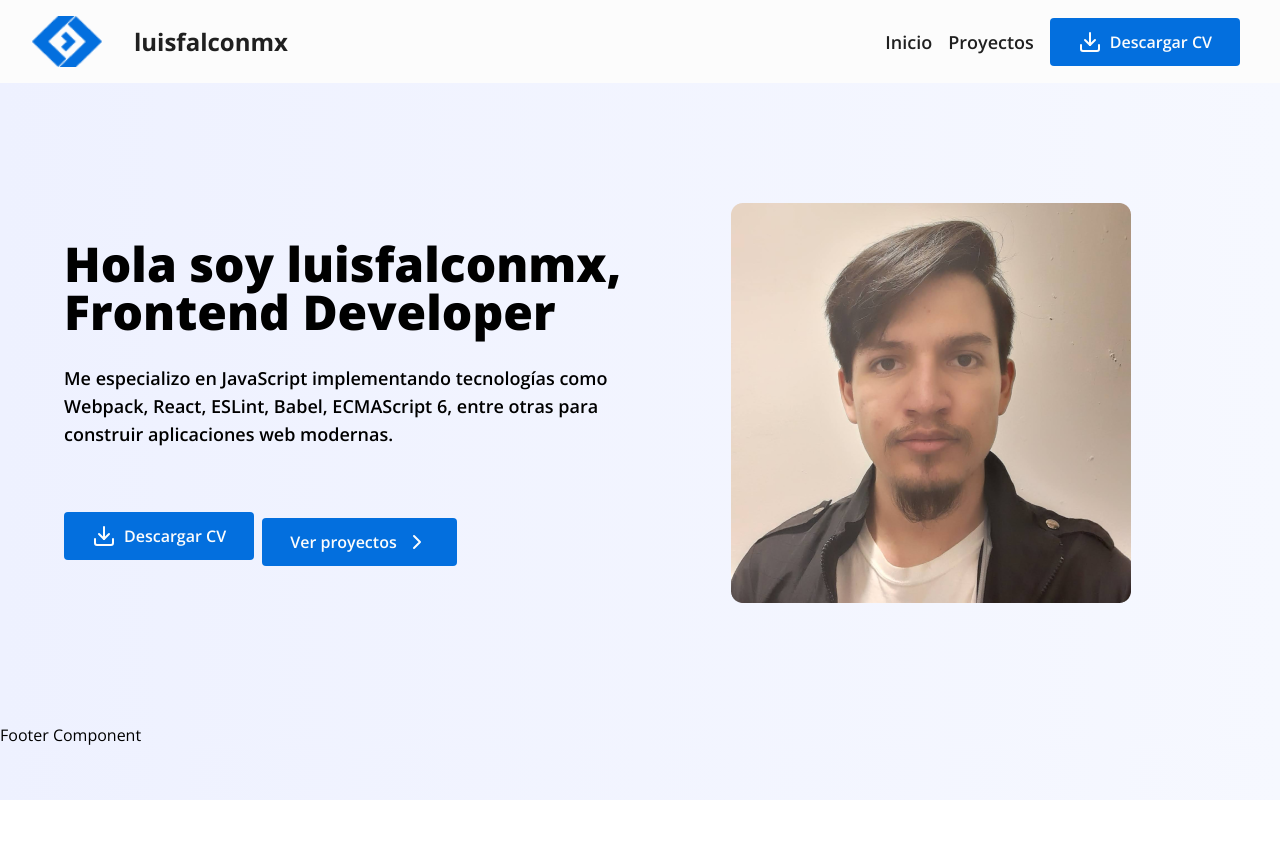
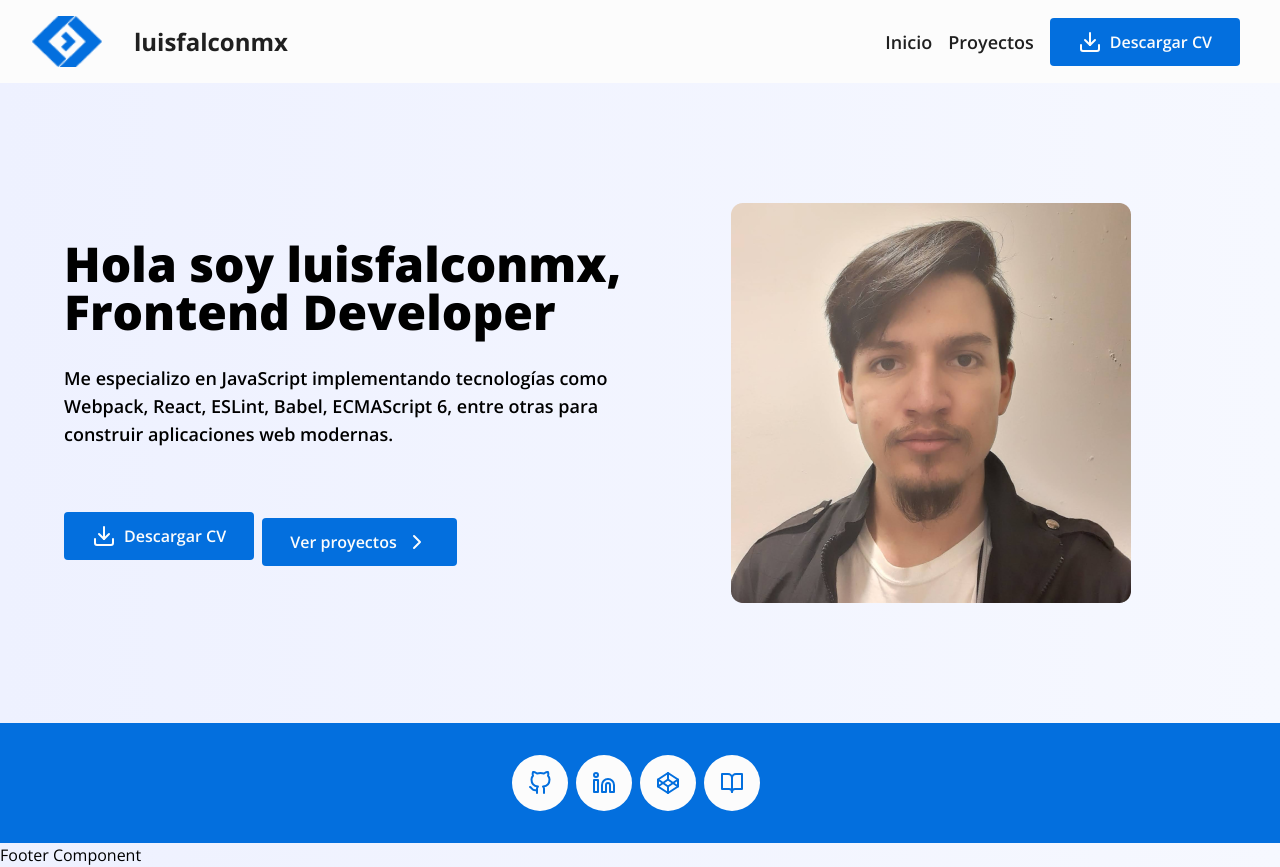
Before and after one commit to LuisFalconMX/portfolio, a React app: page / in a window 1280 px wide. Before the commit the page ends 800 px from the top, so only its background shows below. Built offline with nearby package versions, Linux system fonts and the light colour scheme; a web font is replaced by a local one.

Commit message:
feat: SocialBar component added

```diff
--- a/src/components/Button.jsx
+++ b/src/components/Button.jsx
@@ -4,39 +4,70 @@ import '@styles/components/Button.pcss'
 import { Link } from 'react-router-dom'
 
 const Button = (props) => {
-  const { message, link, size, icon, iconPosition } = props
+  const { message, navigation, link, size, icon, iconPosition, variant, color } = props
   let currentSize = ''
   let currentIconPosition = ''
+  let currentVariant = ''
+  let currentColor = ''
 
   if (size) {
     currentSize = size === 'big' ? 'button--big' : ''
   }
 
-  if (iconPosition) {
+  if (icon) {
     currentIconPosition = iconPosition === 'right' ? 'button__icon--right' : 'button__icon--left'
   }
 
-  if (link) {
+  if (variant) {
+    currentVariant = variant === 'rounded' ? 'button__rounded' : ''
+  }
+
+  if (color) {
+    if (color === 'light') currentColor = 'button--light'
+    if (color === 'dark') currentColor = 'button--dark'
+  }
+
+  if (navigation) {
     return (
-      <Link to={link}>
-        <button className={`button ${currentSize} ${currentIconPosition}`} type="button">
+      <Link to={navigation}>
+        <button
+          className={`button ${currentColor} ${currentVariant} ${currentSize} ${currentIconPosition}`}
+          type="button"
+        >
           {icon && <div className="button__icon">{icon}</div>}
-          {message}
+          {message && <div className="button__message">{message}</div>}
         </button>
       </Link>
     )
   }
 
+  if (link) {
+    return (
+      <a href={link}>
+        <button
+          className={`button ${currentColor} ${currentSize} ${currentIconPosition} ${currentVariant}`}
+          type="button"
+        >
+          {icon && <div className="button__icon">{icon}</div>}
+          {message && <div className="button__message">{message}</div>}
+        </button>
+      </a>
+    )
+  }
+
   return (
-    <button className={`button ${currentSize} ${currentIconPosition}`} type="button">
+    <button
+      className={`button ${currentColor} ${currentSize} ${currentIconPosition} ${currentVariant}`}
+      type="button"
+    >
       {icon && <div className="button__icon">{icon}</div>}
-      {message}
+      {message && <div className="button__message">{message}</div>}
     </button>
   )
 }
 
 Button.propTypes = {
-  message: PropTypes.string.isRequired,
+  message: PropTypes.string,
   link: PropTypes.string,
   size: PropTypes.string,
   icon: PropTypes.shape({ root: PropTypes.string }),
@@ -44,6 +75,7 @@ Button.propTypes = {
 }
 
 Button.defaultProps = {
+  message: '',
   link: '',
   size: '',
   icon: [],
--- a/src/components/Hero.jsx
+++ b/src/components/Hero.jsx
@@ -3,19 +3,14 @@ import PropTypes from 'prop-types'
 import '@styles/components/Hero.pcss'
 
 const Hero = (props) => {
-  const { title, description, firstButton, secondButton, image, imageAlt } = props
+  const { title, description, buttons, image, imageAlt } = props
 
   return (
     <div className="hero">
       <div className="hero__content-left">
         <h1 className="hero__title">{title}</h1>
         <p className="hero__description">{description}</p>
-        {firstButton && (
-          <div className="hero__buttons">
-            {firstButton}
-            {secondButton}
-          </div>
-        )}
+        {buttons && <div className="hero__buttons">{buttons}</div>}
       </div>
       <div className="hero__content-right">
         {image && <img className="hero__image" src={image} alt={imageAlt} />}
@@ -27,16 +22,14 @@ const Hero = (props) => {
 Hero.propTypes = {
   title: PropTypes.string.isRequired,
   description: PropTypes.string,
-  firstButton: PropTypes.shape({ root: PropTypes.string }),
-  secondButton: PropTypes.shape({ root: PropTypes.string }),
+  buttons: PropTypes.arrayOf(PropTypes.object),
   image: PropTypes.shape({ root: PropTypes.string }),
   imageAlt: PropTypes.string
 }
 
 Hero.defaultProps = {
   description: null,
-  firstButton: [],
-  secondButton: [],
+  buttons: [],
   image: '',
   imageAlt: ''
 }
--- /dev/null
+++ b/src/components/SocialBar.jsx
@@ -0,0 +1,10 @@
+import React from 'react'
+import '@styles/components/SocialBar.pcss'
+
+const SocialBar = (props) => {
+  const { icons } = props
+
+  return <div className="social-bar">{icons}</div>
+}
+
+export default SocialBar
--- a/src/containers/Home.jsx
+++ b/src/containers/Home.jsx
@@ -1,24 +1,62 @@
 import React from 'react'
-import { Download, ChevronRight } from 'react-feather'
+import { Download, ChevronRight, GitHub, Linkedin, Codepen, BookOpen } from 'react-feather'
 import Hero from '@components/Hero'
 import Profile from '@images/luisfalconmx-profile.png'
 import Button from '@components/Button'
+import SocialBar from '@components/SocialBar'
+
+const HeroButtons = [
+  <Button key="0" message="Descargar CV" icon={<Download />} />,
+  <Button
+    key="1"
+    navigation="projects"
+    message="Ver proyectos"
+    icon={<ChevronRight />}
+    iconPosition="right"
+  />
+]
+
+const SocialBarIcons = [
+  <Button
+    key="0"
+    color="light"
+    variant="rounded"
+    icon={<GitHub />}
+    link="https://github.com/luisfalconmx"
+  />,
+  <Button
+    key="1"
+    color="light"
+    variant="rounded"
+    icon={<Linkedin />}
+    link="https://www.linkedin.com/in/luisfalconmx"
+  />,
+  <Button
+    key="2"
+    color="light"
+    variant="rounded"
+    icon={<Codepen />}
+    link="https://codepen.io/luisfalconmx"
+  />,
+  <Button
+    key="4"
+    color="light"
+    variant="rounded"
+    icon={<BookOpen />}
+    link="https://blog.luisfalconmx.com/"
+  />
+]
 
 const Home = () => (
-  <Hero
-    title="Hola soy luisfalconmx, Frontend Developer"
-    description="Me especializo en JavaScript implementando tecnologías como Webpack, React, ESLint, Babel, ECMAScript 6, entre otras para construir aplicaciones web modernas."
-    image={Profile}
-    firstButton={<Button message="Descargar CV" icon={<Download />} />}
-    secondButton={
-      <Button
-        link="projects"
-        message="Ver proyectos"
-        icon={<ChevronRight />}
-        iconPosition="right"
-      />
-    }
-  />
+  <>
+    <Hero
+      title="Hola soy luisfalconmx, Frontend Developer"
+      description="Me especializo en JavaScript implementando tecnologías como Webpack, React, ESLint, Babel, ECMAScript 6, entre otras para construir aplicaciones web modernas."
+      image={Profile}
+      buttons={HeroButtons}
+    />
+    <SocialBar icons={SocialBarIcons} />
+  </>
 )
 
 export default Home
--- a/src/styles/components/Button.pcss
+++ b/src/styles/components/Button.pcss
@@ -3,16 +3,32 @@
   @apply py-3 px-4 mr-2 md:px-7 rounded;
   @apply bg-primary text-light;
   @apply text-sm md:text-base font-semibold;
+  &:focus {
+    @apply outline-none;
+  }
 }
 
-.button__icon {
-  @apply mr-2;
+.button--light {
+  @apply bg-light text-primary;
+}
+
+.button--dark {
+  @apply bg-dark text-primary;
+}
+
+.button__icon--left .button__message {
+  @apply ml-2 mr-0;
 }
 
 .button__icon--right {
   @apply flex-row-reverse;
 }
 
-.button__icon--right .button__icon {
-  @apply mr-0 ml-2;
+.button__icon--right .button__message {
+  @apply ml-0 mr-2;
 }
+
+.button__rounded {
+  @apply py-4 px-4;
+  @apply rounded-full;
+}
--- /dev/null
+++ b/src/styles/components/SocialBar.pcss
@@ -0,0 +1,8 @@
+.social-bar {
+  @apply w-full;
+  @apply flex;
+  @apply justify-center;
+  @apply items-center;
+  @apply bg-primary;
+  @apply py-8;
+}
```
